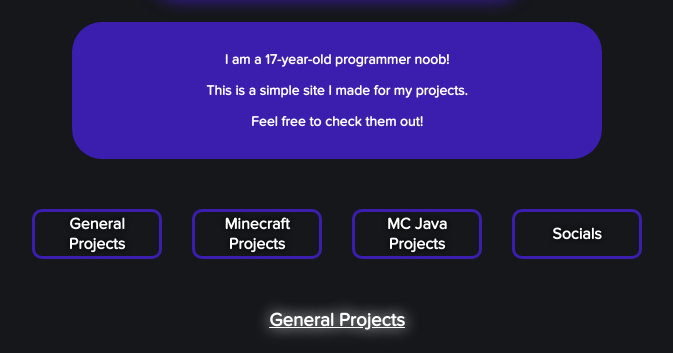
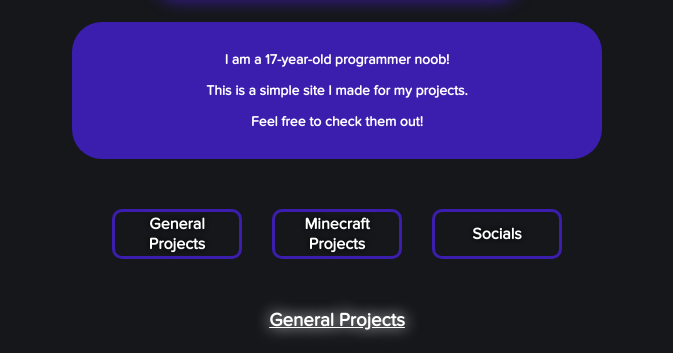
Before and after one commit to blurrycmd/blurrycmd.github.io, a plain HTML site: page index.html in a window 1280 px wide. Shown: the part 272-625 px from the top of the page, without its empty margins (303-976 px from the left). Drawn offline with Linux system fonts and the light colour scheme.

Commit message:
Removed MC Java Projects button from category section

```diff
--- a/index.html
+++ b/index.html
@@ -54,15 +54,6 @@
     </div>
 
     <!--Third Category Button-->
-    <div class="zoom2">
-      <a href="#mcjava">
-        <button class="category_button">
-          <span>MC Java Projects</span>
-        </button>
-      </a>
-    </div>
-
-    <!--Fourth Category Button-->
     <div class="zoom2">
       <a href="#socials">
         <button class="category_button">
```
